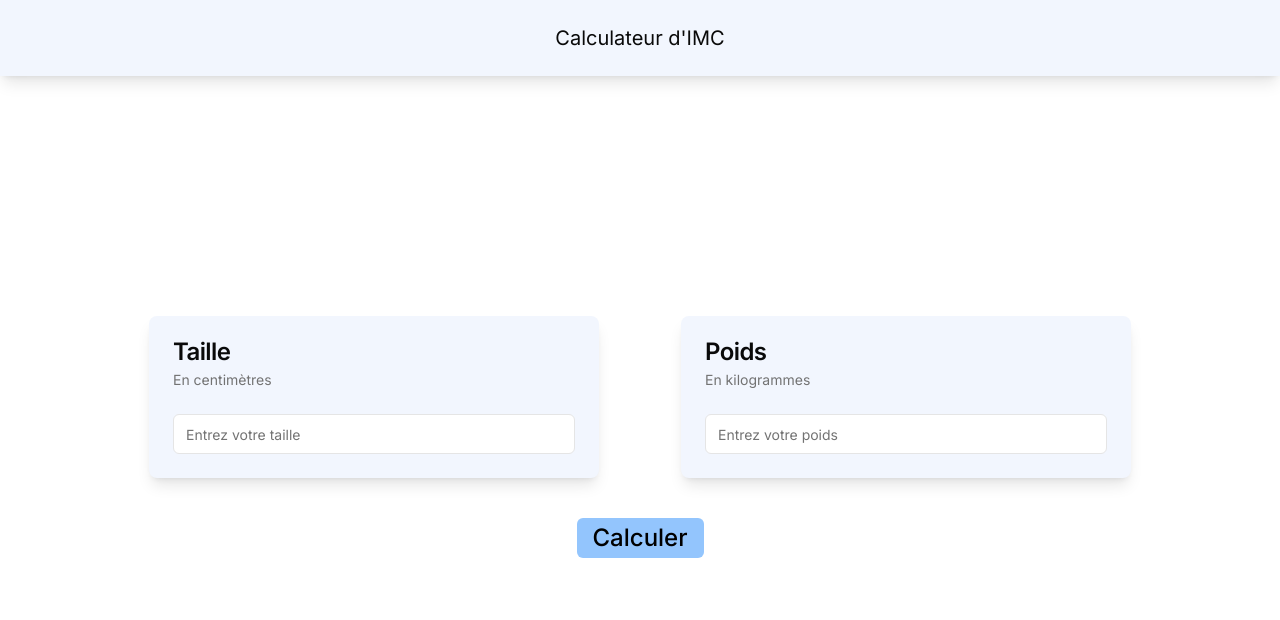
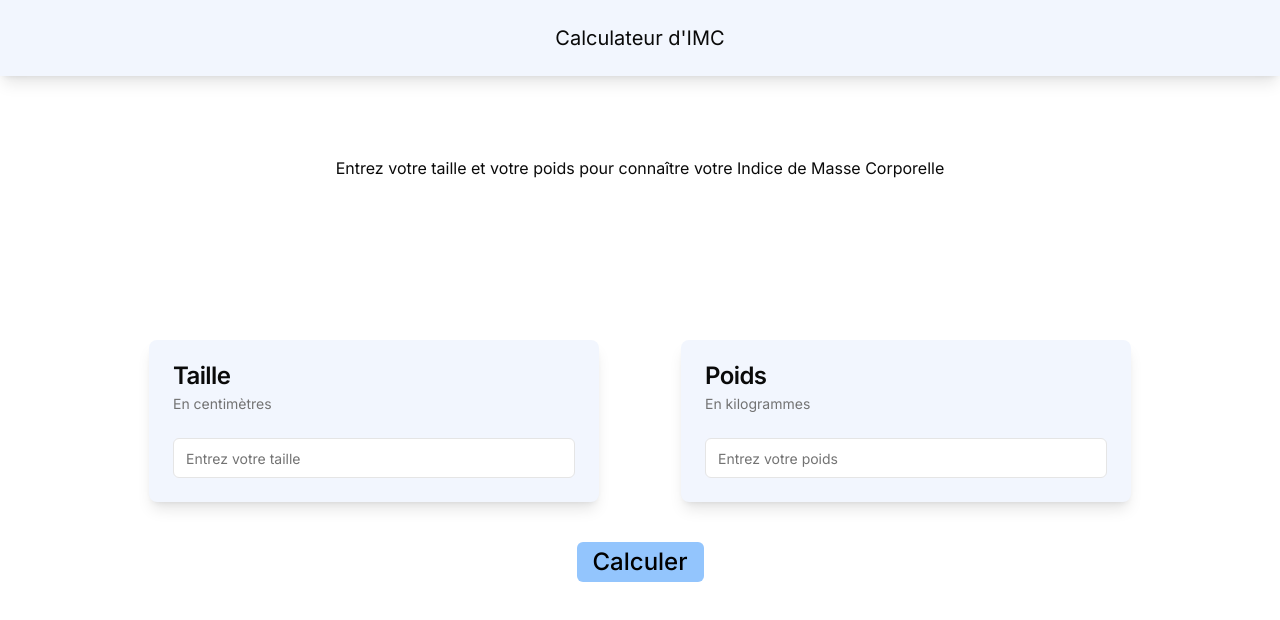
Before and after one commit to CedraCN04/imc-calculator, a Next.js app: page / in a window 1280 px wide. Shown: the top 620 px of the page. Built offline with nearby package versions, Linux system fonts and the light colour scheme.

Commit message:
Ajout d'un titre

```diff
--- a/components/widgets/cards.tsx
+++ b/components/widgets/cards.tsx
@@ -25,7 +25,11 @@ export default function CardInfos() {
   } = useImc();
 
   return (
-    <div className="my-40 w-full flex flex-col items-center gap-20">
+    <div className="my-20 w-full flex flex-col items-center gap-20">
+      <h1 className="w-4/5 text-center">
+        Entrez votre taille et votre poids pour connaître votre Indice de Masse
+        Corporelle
+      </h1>
       <Result result={result} textResult={textResult} />
       <div
         className={`flex flex-col items-center gap-10 w-full ${
```
